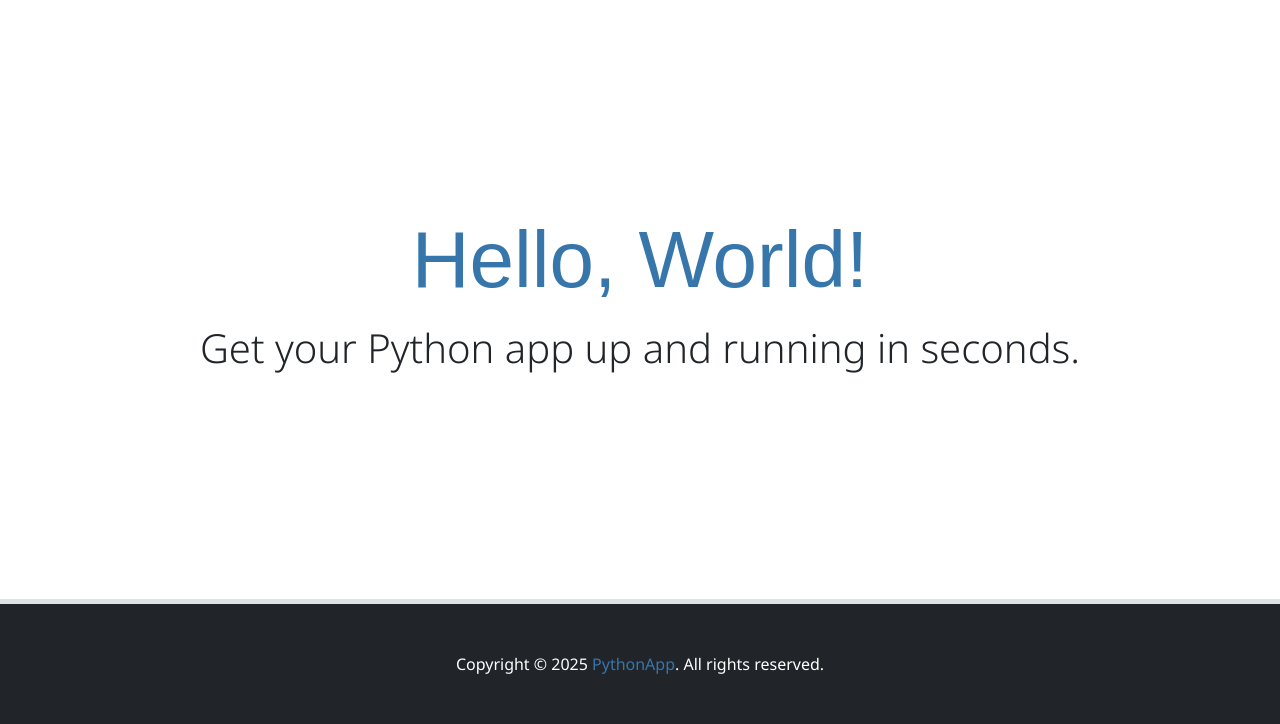
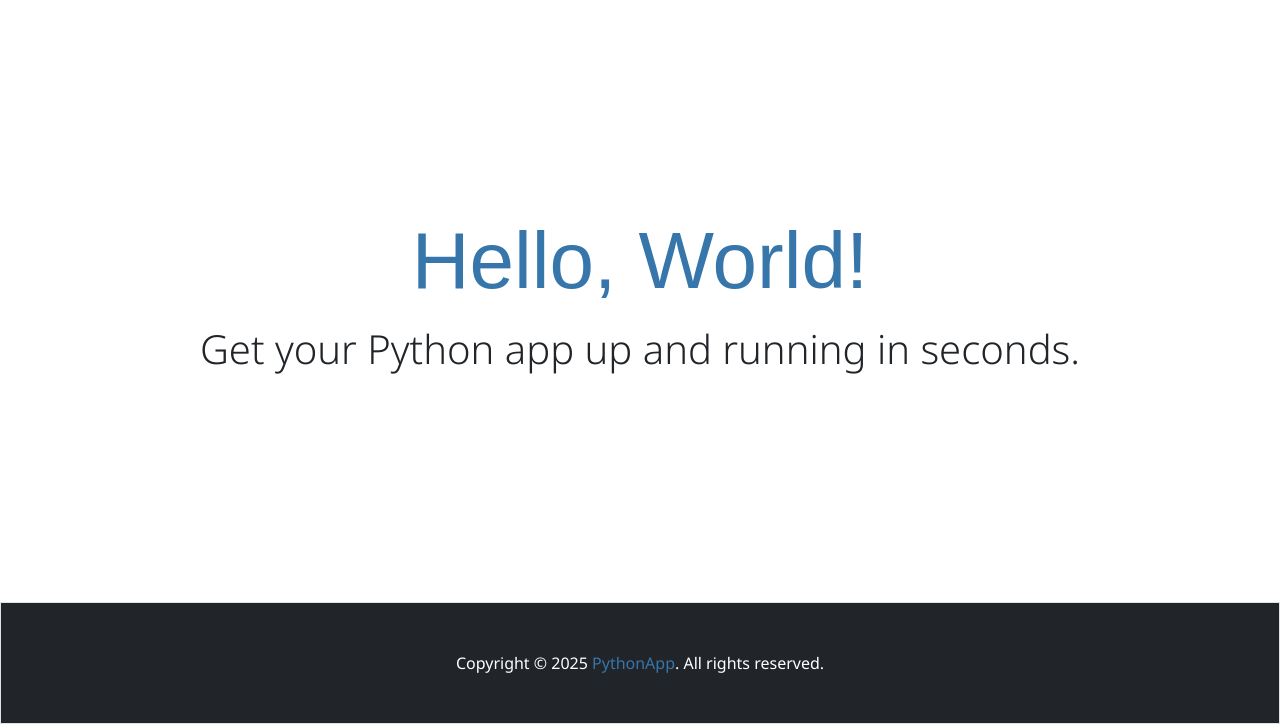
Before and after one commit to robertovicario/Python-App, a Flask app: page / in a window 1280 px wide. Shown: the part 76-800 px from the top of the page. Run offline with Flask 3, Linux system fonts and the light colour scheme; some web fonts are replaced.

Commit message:
Fix footer class for proper styling

```diff
--- a/app/templates/includes/footer.html
+++ b/app/templates/includes/footer.html
@@ -1,4 +1,4 @@
 <!-- Footer -->
-<footer class="footer w-100 p-5 bg-dark text-center border-top border-5">
+<footer class="footer w-100 p-5 bg-dark text-center border border-top">
     <span id="copyright" class="text-white">Copyright &copy; YYYY <span class="text-primary">{{ config.system.name }}</span>. All rights reserved.</span>
 </footer>
```
